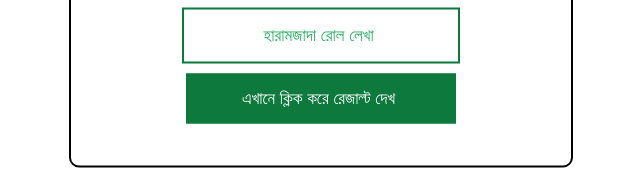
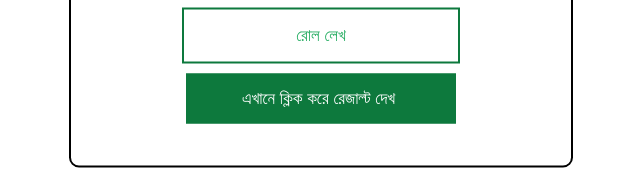
Before and after one commit to KamaruzzamanFahad/HSC-Autopass, a plain HTML site: page index.html in a window 1280 px wide. Shown: the part 402-583 px from the top of the page, 319-959 px from the left. Drawn offline with Linux system fonts and the light colour scheme.

Commit message:
Update index.html

```diff
--- a/index.html
+++ b/index.html
@@ -22,10 +22,10 @@
             </div>
             <div class="fot">
                 <div class="popup" onclick="myFunction()">
-                    <span class="popuptext" id="myPopup">অটো পাস করছাও আবার রেজাল্ট চাও কেল্লাই? লজ্জা করে না? </span>
+                    <span class="popuptext" id="myPopup">অটো পাস করছাও আবার রেজাল্ট চাও কেল্লাই? লজ্জা করে না?</span>
                   </div>
                 <div class="fs">
-                    <input style="text-align: center;" type="text" placeholder="হারামজাদা রোল লেখা ">
+                    <input style="text-align: center;" type="text" placeholder="রোল লেখ">
                 </div>
                 <div class="tn">
                     <input class="popup" onclick="myFunction()" style="color: white; background-color: #0d793d;" type="button" value="এখানে ক্লিক করে রেজাল্ট দেখ ">
```
